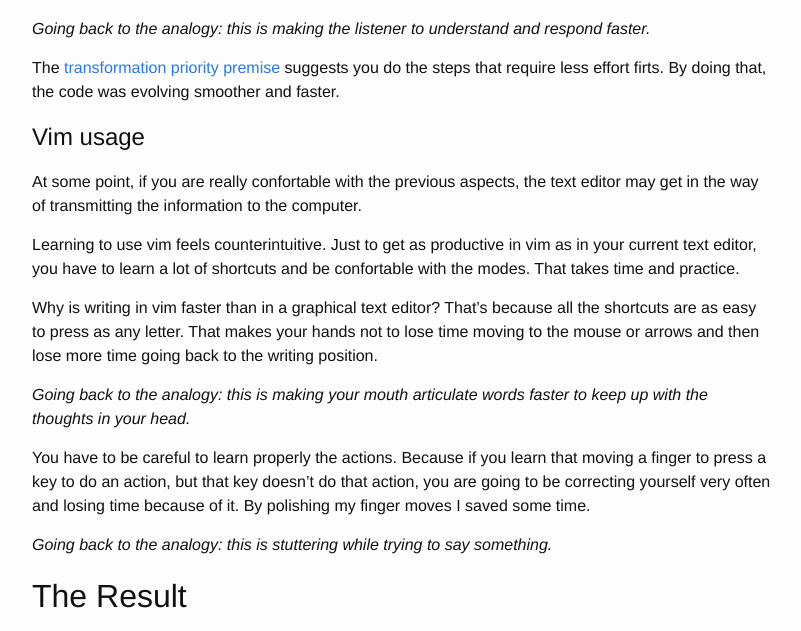
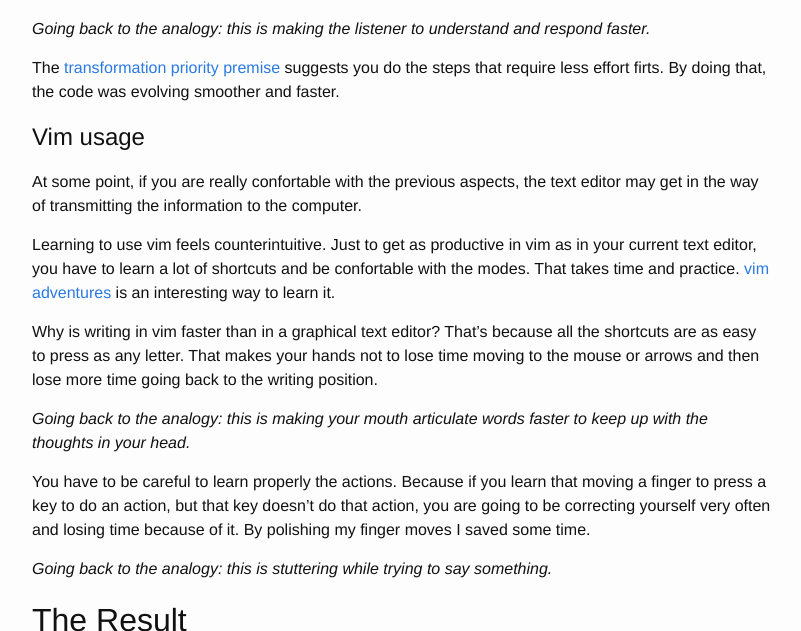
Before and after one commit to demonh3x/demonh3x.github.io, a Jekyll site: the page built from _posts/2015-03-05-optimizing-the-communication.md, in a window 1280 px wide and 900 px high, scrolled down 3311 px, cut to the strip 0-631 px from the top of the window. Shown: the whole strip, without its empty margins (238-1039 px from the left). Built offline with Jekyll 4.4.1, drawn with Linux system fonts in a browser that asks for light colours.

Commit message:
Added vim adventures link to optimizing the communication

```diff
--- a/_posts/2015-03-05-optimizing-the-communication.md
+++ b/_posts/2015-03-05-optimizing-the-communication.md
@@ -134,6 +134,9 @@ Vim usage
 At some point, if you are really confortable with the previous aspects, the text editor may get in the way of transmitting the information to the computer.
 
 Learning to use vim feels counterintuitive. Just to get as productive in vim as in your current text editor, you have to learn a lot of shortcuts and be confortable with the modes. That takes time and practice.
+[vim adventures][vima] is an interesting way to learn it.
+
+[vima]: http://vim-adventures.com/
 
 Why is writing in vim faster than in a graphical text editor? That's because all the shortcuts are as easy to press as any letter. That makes your hands not to lose time moving to the mouse or arrows and then lose more time going back to the writing position.
 
```
Also changed, not shown: 2 other files.
